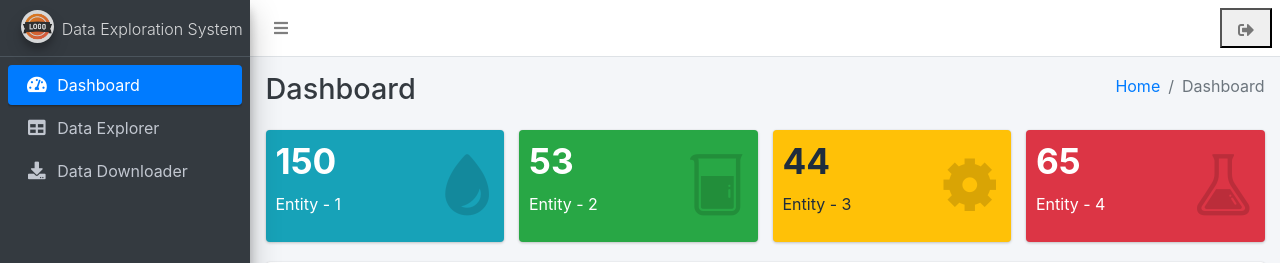
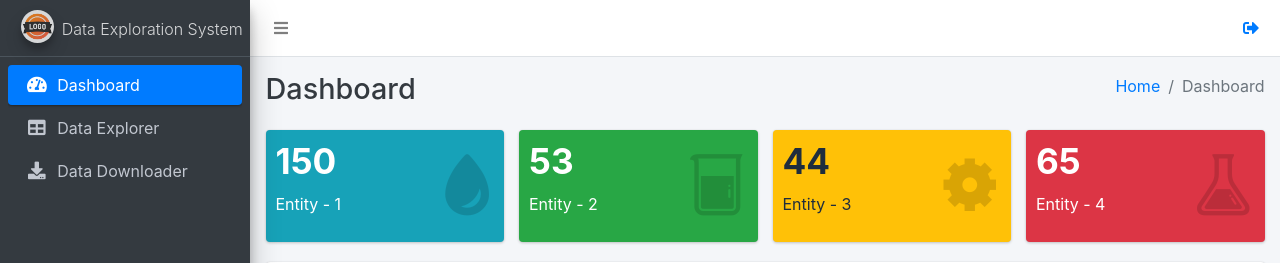
Before and after one commit to muneeb706/data-exploration-system, a Django app: page /dashboard/ in a window 1280 px wide. Shown: the top 263 px of the page. Run offline with Django 5.2, Linux system fonts and the light colour scheme; the visitor is signed in with stand-in values (Sample User, id 1); some libraries are stand-ins or nearby versions.

Commit message:
feat(logout): Logout #1

```diff
--- a/core/templates/dashboard.html
+++ b/core/templates/dashboard.html
@@ -40,7 +40,7 @@
           <!-- Notifications Dropdown Menu -->
           <form method="post" action="{% url 'logout' %}">
             {% csrf_token %}
-            <button class="nav-link" id="log-out" title="log out" type="submit">
+            <button class="btn btn-link" id="log-out" title="log out" type="submit">
                 <i class="fas fa-sign-out-alt"></i>
             </button>
           </form>
```
